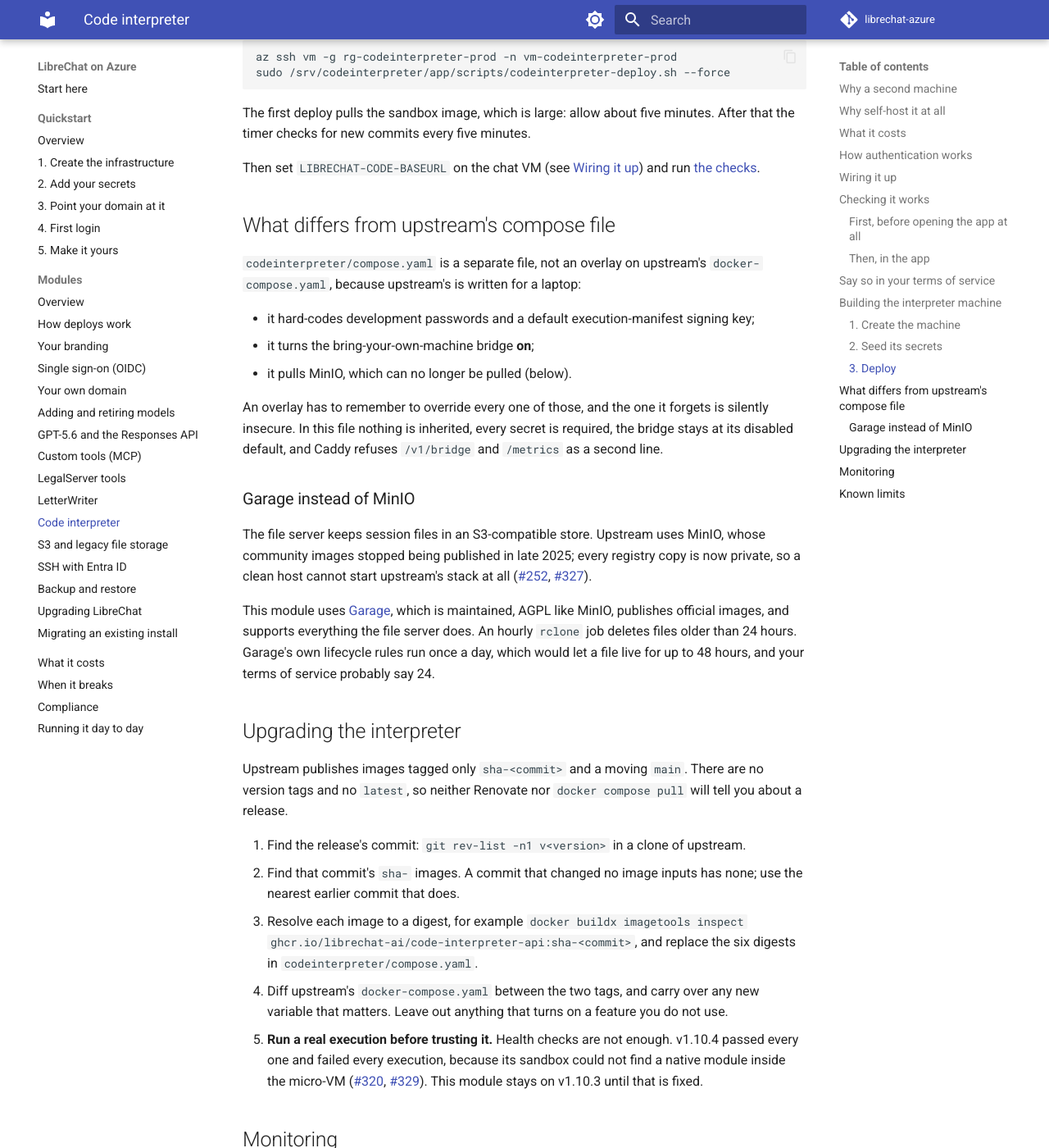
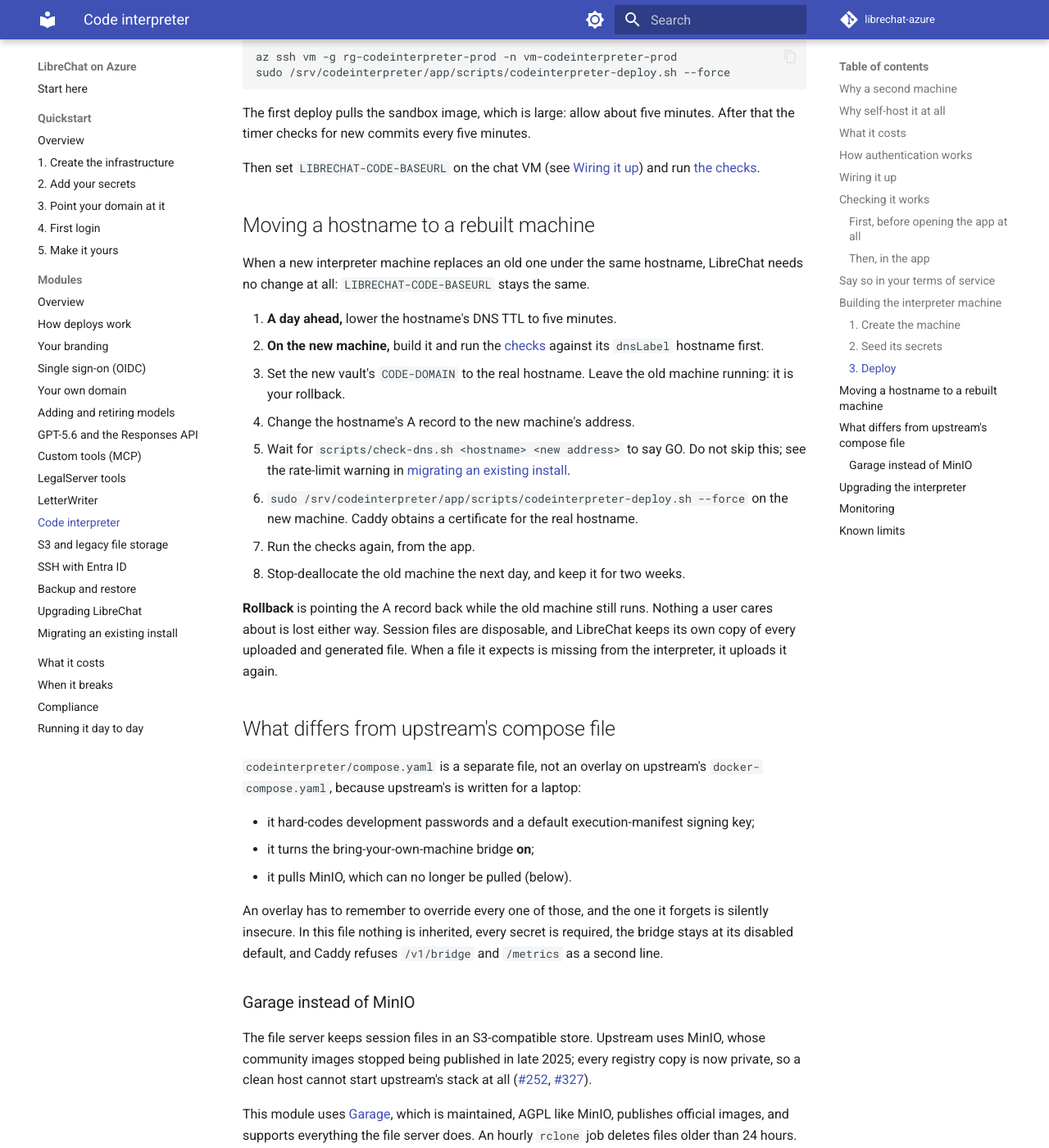
Before and after one commit to MarylandLegalAid/librechat-azure, an MkDocs documentation site: the page built from docs/modules/code-interpreter.md, in a window 1280 px wide and 1400 px high, scrolled down 5304 px. Shown: the whole window at 82% size. Built offline with MkDocs 1.6.1 and Material for MkDocs 9.7.7, drawn with Linux system fonts in a browser that asks for light colours; comment, search, counter and statistics services are not loaded.

Commit message:
Add a DNS go/no-go check, a hostname cutover runbook, and Renovate rules
- scripts/check-dns.sh: samples every authoritative nameserver and says
  GO only when 95% of answers are the new address. Replaces the inline
  loop in the migration docs, which left the judgement to the reader.
- docs/modules/code-interpreter.md: moving an existing hostname to a
  rebuilt interpreter, with rollback. LibreChat re-uploads any file the
  interpreter no longer has, so a cutover loses nothing users see.
- renovate.json: group the interpreter's supporting images, and disable
  upstream's interpreter images, which have only sha- tags and so give
  Renovate nothing to compare.

Co-Authored-By: Claude Opus 5.5 <noreply@anthropic.com>
Claude-Session: https://claude.ai/code/session_017MXW1SFvzfKA5XFR41qnii

```diff
--- a/docs/modules/code-interpreter.md
+++ b/docs/modules/code-interpreter.md
@@ -234,6 +234,30 @@ After that the timer checks for new commits every five minutes.
 Then set `LIBRECHAT-CODE-BASEURL` on the chat VM (see [Wiring it up](#wiring-it-up)) and
 run [the checks](#checking-it-works).
 
+## Moving a hostname to a rebuilt machine
+
+When a new interpreter machine replaces an old one under the same hostname,
+LibreChat needs no change at all: `LIBRECHAT-CODE-BASEURL` stays the same.
+
+1. **A day ahead,** lower the hostname's DNS TTL to five minutes.
+2. **On the new machine,** build it and run the [checks](#checking-it-works) against
+   its `dnsLabel` hostname first.
+3. Set the new vault's `CODE-DOMAIN` to the real hostname. Leave the old machine
+   running: it is your rollback.
+4. Change the hostname's A record to the new machine's address.
+5. Wait for `scripts/check-dns.sh <hostname> <new address>` to say GO. Do not skip
+   this; see the rate-limit warning in
+   [migrating an existing install](migrating-an-existing-install.md).
+6. `sudo /srv/codeinterpreter/app/scripts/codeinterpreter-deploy.sh --force` on the new
+   machine. Caddy obtains a certificate for the real hostname.
+7. Run the checks again, from the app.
+8. Stop-deallocate the old machine the next day, and keep it for two weeks.
+
+**Rollback** is pointing the A record back while the old machine still runs.
+Nothing a user cares about is lost either way. Session files are disposable, and
+LibreChat keeps its own copy of every uploaded and generated file. When a file it
+expects is missing from the interpreter, it uploads it again.
+
 ## What differs from upstream's compose file
 
 `codeinterpreter/compose.yaml` is a separate file, not an overlay on upstream's
```
Also changed, not shown: docs/modules/migrating-an-existing-install.md (+5 -8 lines), renovate.json (+18 -0 lines), 1 other file.
